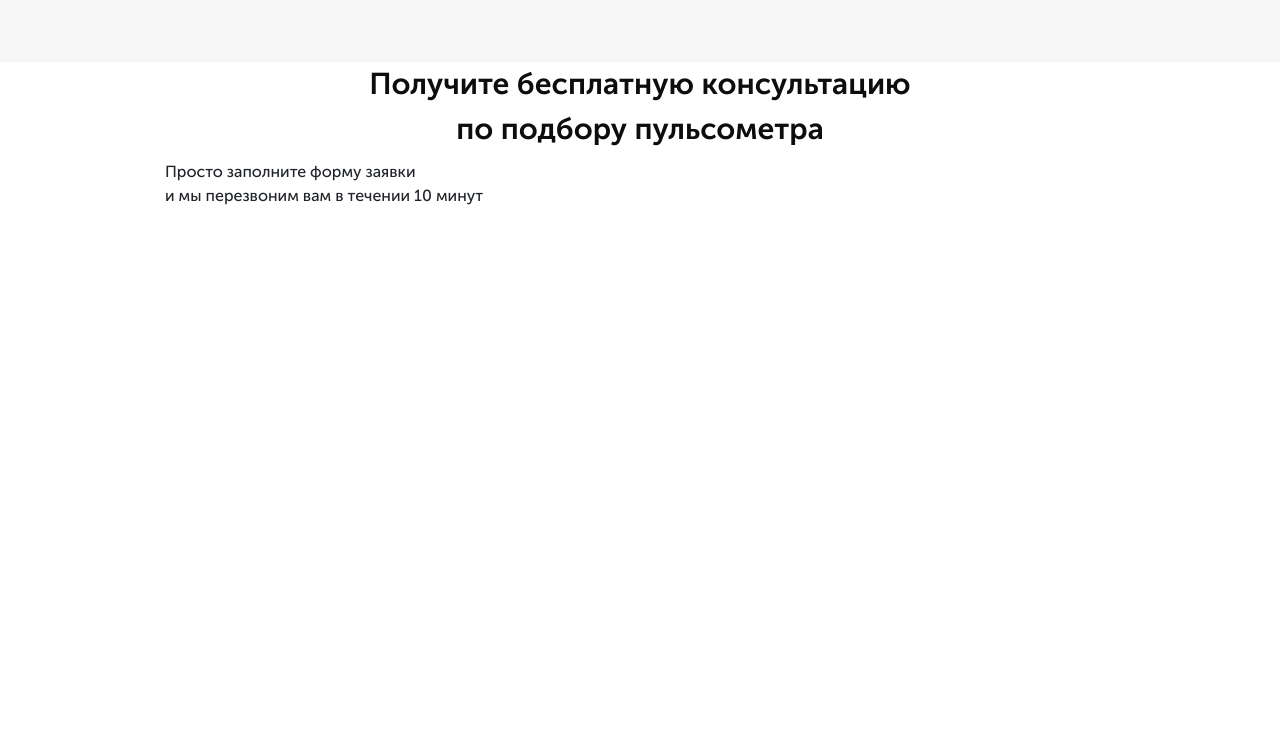
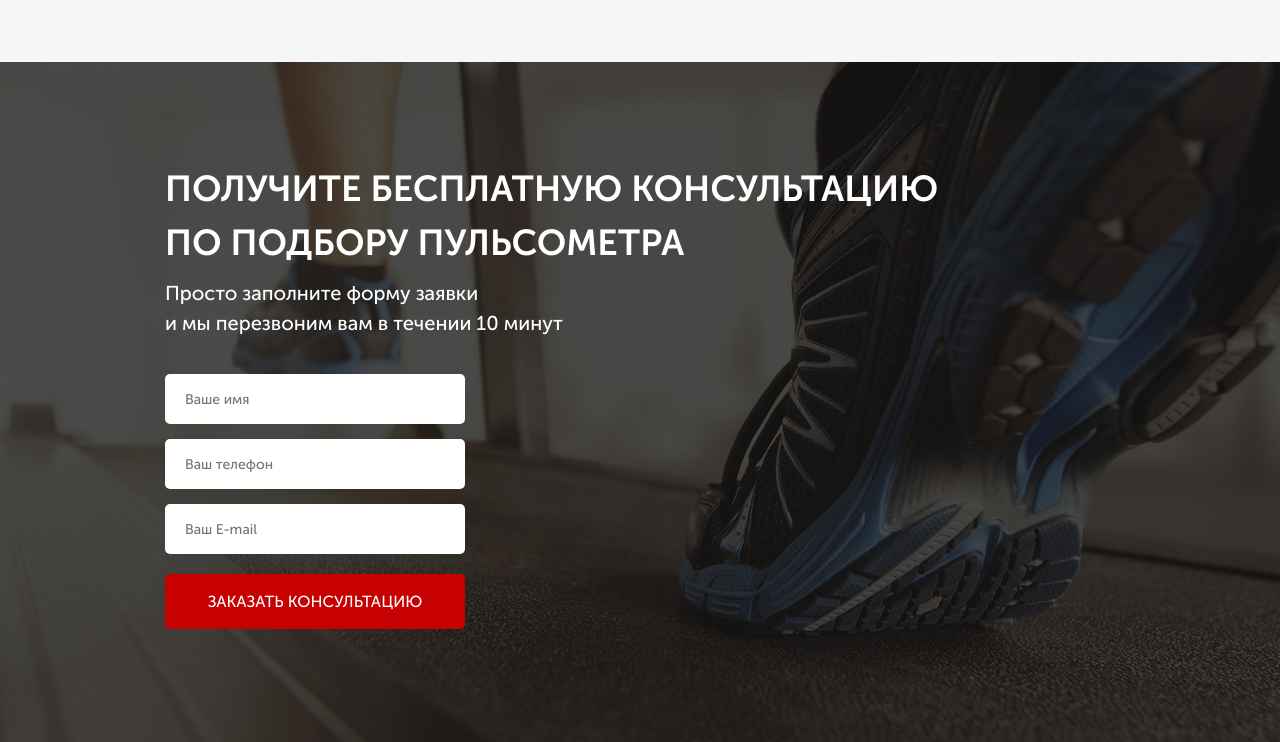
Before and after one commit to AnatoliyStarskiy/RunSmart, a website: page src/index.html in a window 1280 px wide. Shown: the part 1173-1915 px from the top of the page. Before the commit the page ends 1397 px from the top, so only its background shows below. Drawn offline with Linux system fonts and the light colour scheme.

Commit message:
Третий блок. завершенный

```diff
--- a/src/index.html
+++ b/src/index.html
@@ -83,7 +83,7 @@
     </div>
     <div class="consultation">
         <div class="container">
-            <h2 class="title">
+            <h2 class="title title_left">
                 Получите бесплатную консультацию<br>
                 по подбору пульсометра
             </h2>
@@ -91,8 +91,17 @@
                 Просто заполните форму заявки <br>
                 и мы перезвоним вам в течении 10 минут
             </p>
+            <form class="feed-form" action="#">
+                <input name="name" required type="text" placeholder="Ваше имя">
+                <input name="phone" required type="number" placeholder="Ваш телефон">
+                <input name="email" required type="email" placeholder="Ваш E-mail">
+                <button type="button" class="button button_submit">заказать кОНСУЛЬТАЦИЮ</button>
+            </form>
         </div>
     </div>
+
+
+    <script src="js/script.js"></script>
 </body>
 
 </html>
--- a/src/sass/blocks/_buttons.scss
+++ b/src/sass/blocks/_buttons.scss
@@ -16,4 +16,9 @@
         height: 54px;
         font-size: 16px;
     }
+    &_submit {
+        width: 100%;
+        height: 55px;
+        font-size: 16px;
+    }
 }
--- a/src/sass/blocks/_consultation.scss
+++ b/src/sass/blocks/_consultation.scss
@@ -0,0 +1,11 @@
+.consultation {
+    min-height: 680px;
+    padding: 100px 0 92px;
+    background: url('../img/second-bg.jpg') center center / cover no-repeat;
+    &__descr {
+        font-weight: 500;
+        font-size: 20px;
+        color: #FFFFFF;
+
+    }
+}
--- /dev/null
+++ b/src/sass/blocks/_forms.scss
@@ -0,0 +1,21 @@
+.feed-form {
+    margin-top: 36px;
+    display: flex;
+    flex-direction: column;
+    width: 300px;
+
+    input {
+        height: 50px;
+        border-radius: 5px;
+        background: #FFFFFF;
+        font-weight: 400;
+        font-size: 14px;
+        color: #4B4B4B;
+        margin-bottom: 15px;
+        border: none;
+        padding: 0 20px;
+        &:nth-child(3) {
+            margin-bottom: 20px;
+        }
+    }
+}
--- a/src/sass/blocks/_media.scss
+++ b/src/sass/blocks/_media.scss
@@ -42,9 +42,16 @@
         max-width: none;
     }
 
+    .title {
+        &_left {
+            font-size: 20px;
+        }
+    }
+
     .button {
         &_main {
             margin-top: 14px;
+            width: 260px;
         }
     }
     .header {
@@ -78,4 +85,15 @@
         }
 
     }
+
+    .consultation {
+        padding: 50px 20px;
+        &__descr {
+            font-size: 16px;
+        }
+    }
+
+    .feed-form {
+        width: 260px;
+    }
 }
--- a/src/sass/blocks/_title.scss
+++ b/src/sass/blocks/_title.scss
@@ -3,4 +3,11 @@
     font-size: 30px;
     text-align: center;
     color: #0D0D0D;
+    text-transform: uppercase;
+
+    &_left {
+        font-size: 36px;
+        color: #FFFFFF;
+        text-align: left;
+    }
 }
--- a/src/sass/style.scss
+++ b/src/sass/style.scss
@@ -16,4 +16,5 @@
 @import 'blocks/title';
 @import 'blocks/advantages';
 @import 'blocks/consultation';
+@import 'blocks/forms';
 @import 'blocks/media';
```
Also changed, not shown: src/css/style.min.css, src/js/script.js (added).
